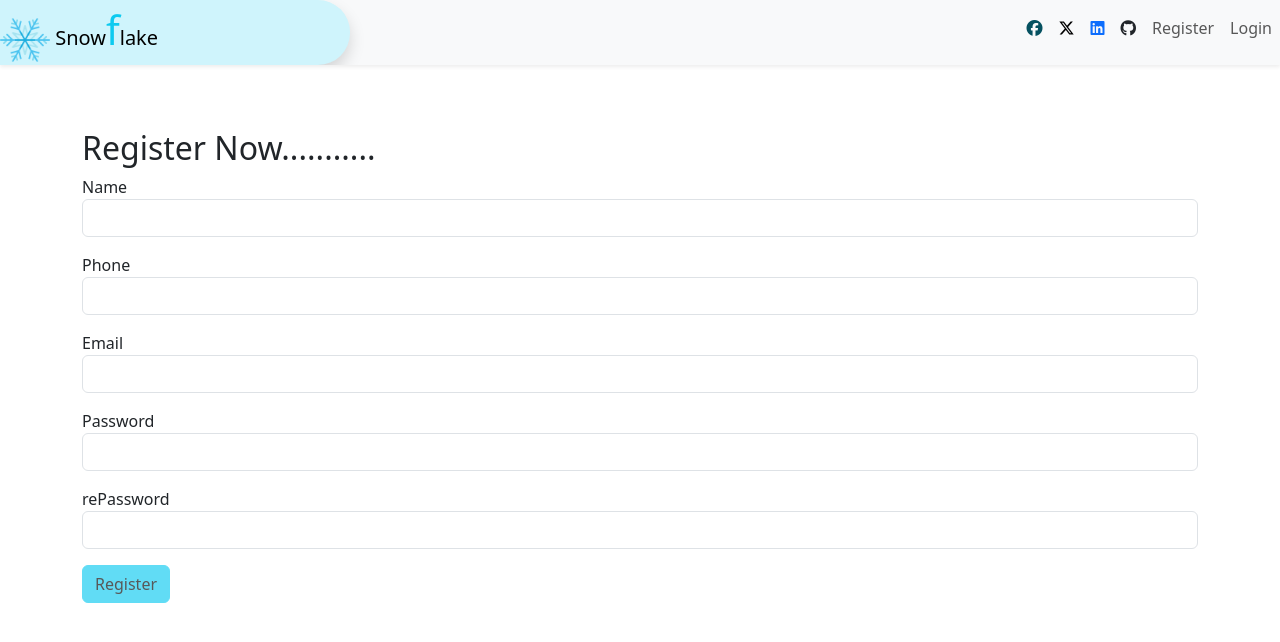
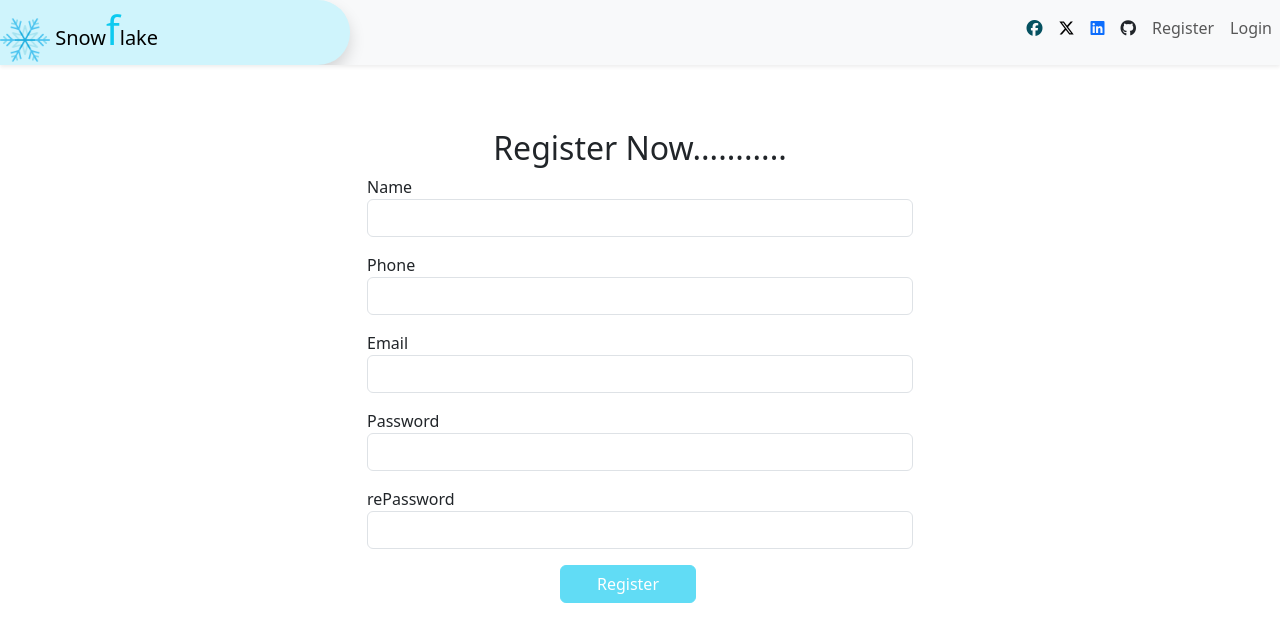
Before and after one commit to Mo-Salah13/ERP-System, a React (Create React App) app: page /register in a window 1280 px wide. Shown: the top 642 px of the page. Built offline with nearby package versions, Linux system fonts and the light colour scheme.

Commit message:
change some style in register comp

```diff
--- a/src/Component/Register/Register.jsx
+++ b/src/Component/Register/Register.jsx
@@ -37,7 +37,9 @@ export default function Register() {
         validationSchema
     })
     return <>
-        <h2>Register Now...........</h2>
+        <div className="row align-items-center justify-content-center">
+            <div className="col-md-6">
+            <h2 className='text-center'>Register Now...........</h2>
 
 <form onSubmit={formik.handleSubmit}>
     <div>
@@ -79,13 +81,15 @@ export default function Register() {
         </div> : ''}
     </div>
 
-            {loading ? <button disabled={!(formik.isValid && formik.dirty)} type='submit' className='btn btn-info' >Register</button> : <button type='button' className='btn btn-info' >
+    {loading ? <div className='row justify-content-center w-100 align-items-center'><button disabled={!(formik.isValid && formik.dirty)} type='submit' className='btn w-25 text-white btn-info' >Register</button></div> : <button type='button' className='btn btn-info' >
         <i className="fa-solid fa-spinner fa-spin"></i>
     </button>}
 
 
 
 </form>
+            </div>
+        </div>
     </>
 
 }
```
Lines whose indentation alone changed are shown as unchanged.
